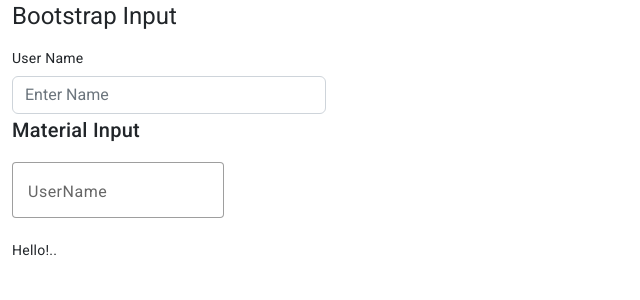
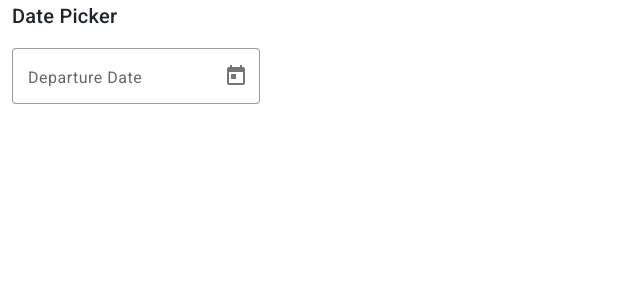
Before and after one commit to vajaganidhanesh/angular-workspace, an Angular app: page / in a window 1280 px wide. Shown: the top 300 px of the page, without its empty margins (0-640 px from the left). Built offline with nearby package versions, Linux system fonts and the light colour scheme.

Commit message:
datepicker using angular materials

```diff
--- a/projects/shopping/src/app/app.module.ts
+++ b/projects/shopping/src/app/app.module.ts
@@ -4,6 +4,7 @@
 import { MatFormFieldModule } from '@angular/material/form-field';
 import { MatInputModule } from '@angular/material/input';
 import { MatDatepickerModule } from '@angular/material/datepicker';
+import { MatNativeDateModule } from '@angular/material/core';
 
 import { AppComponent } from './app.component';
 import { netflixRegister } from '../app/components/netflix-register.component';
@@ -63,6 +64,7 @@
     MatFormFieldModule,
     MatInputModule,
     MatDatepickerModule,
+    MatNativeDateModule,
   ],
   providers: [],
   bootstrap: [MaterialDemoComponent],
--- a/projects/shopping/src/app/components/material-demo/material-demo.component.html
+++ b/projects/shopping/src/app/components/material-demo/material-demo.component.html
@@ -1,4 +1,4 @@
-<div class="container-fluid">
+<!-- <div class="container-fluid">
   <h1>Bootstrap Input</h1>
   <div class="w-25">
     <label class="form-label">User Name</label>
@@ -26,4 +26,18 @@
     </mat-form-field>
   </div>
   <div>Hello!.. {{ UserName.value }}</div>
+</div> -->
+<div class="container-fluid">
+  <h2>Date Picker</h2>
+  <div>
+    <mat-form-field appearance="outline">
+      <mat-label>Departure Date</mat-label>
+      <mat-datepicker-toggle
+        matSuffix
+        [for]="departure"
+      ></mat-datepicker-toggle>
+      <input type="text" matInput [matDatepicker]="departure" />
+      <mat-datepicker #departure></mat-datepicker>
+    </mat-form-field>
+  </div>
 </div>
```
